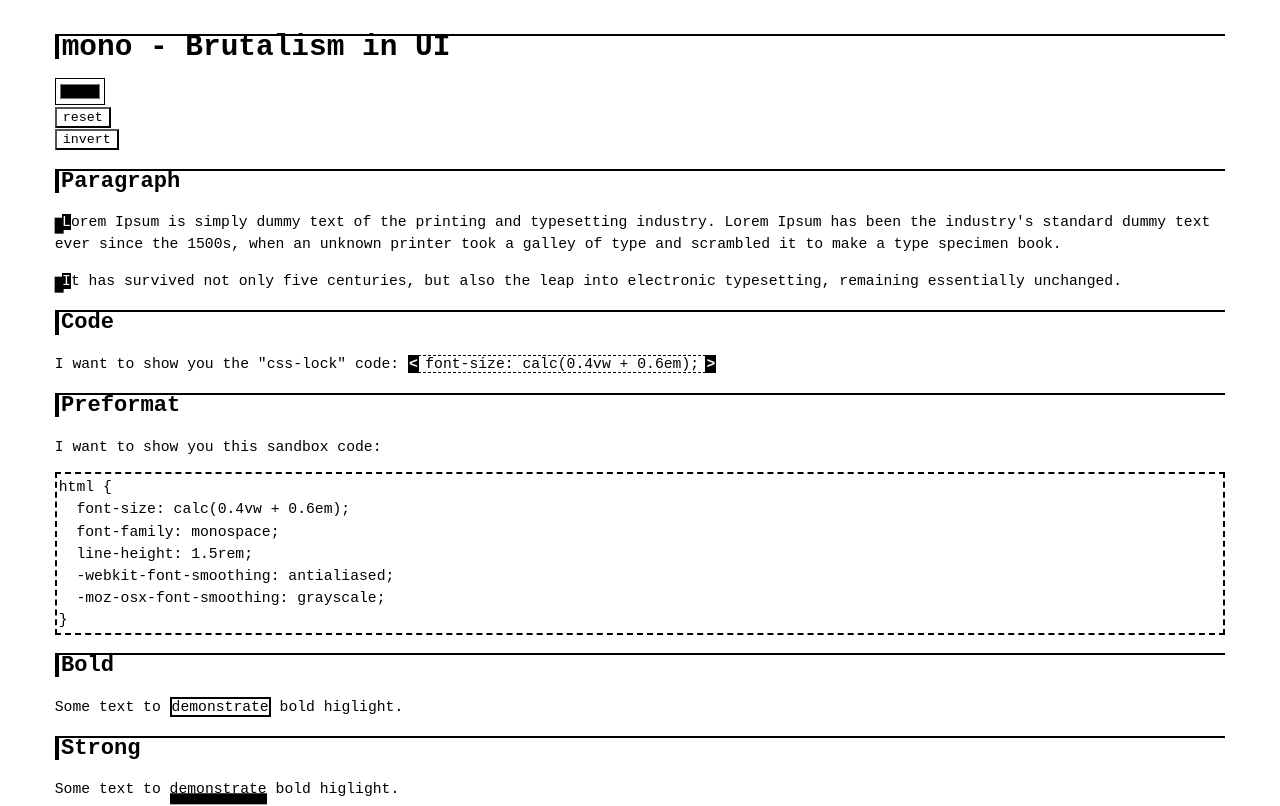
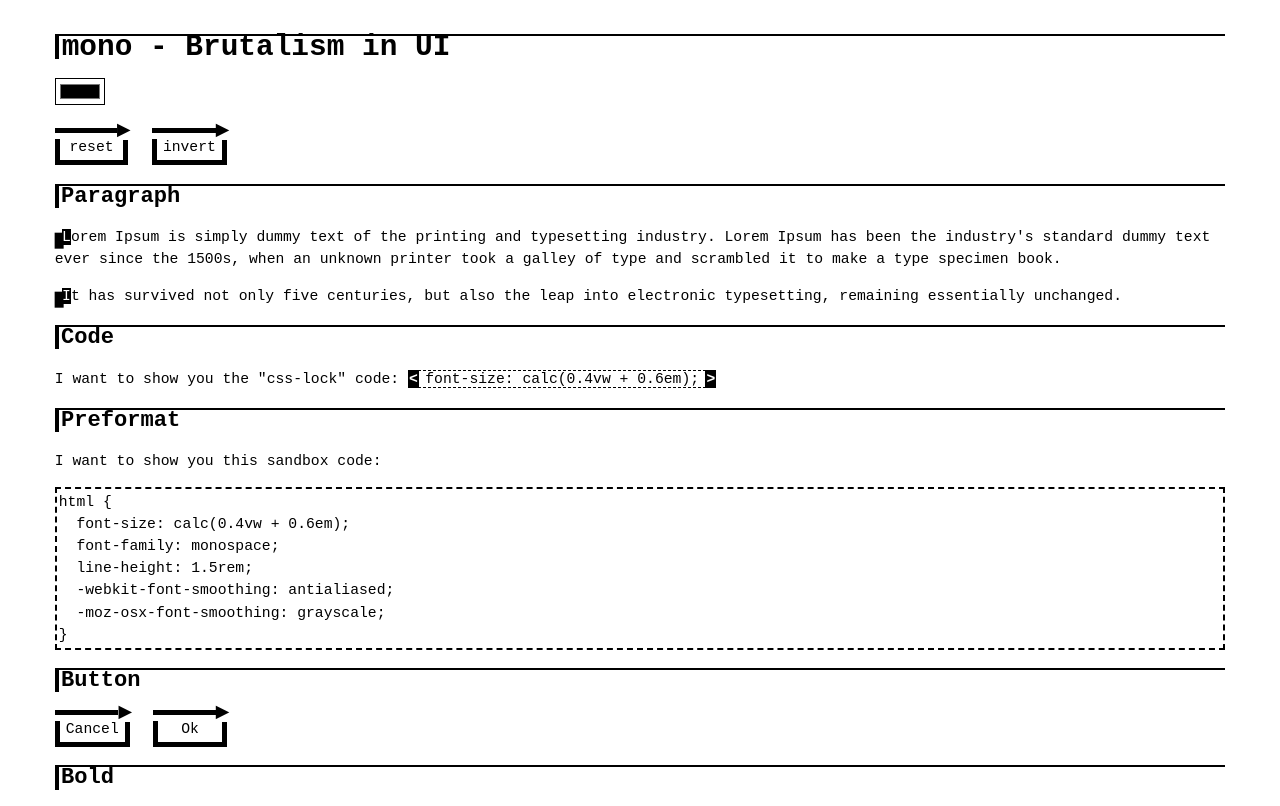
Before and after one commit to artalar/mono, a website built with Vite: page index.html in a window 1280 px wide. Shown: the top 806 px of the page. Built offline with nearby package versions, Linux system fonts and the light colour scheme.

Commit message:
add button

```diff
--- a/index.html
+++ b/index.html
@@ -12,8 +12,8 @@
       <h1>mono - Brutalism in UI</h1>
       <input id="colorpicker" type="color" />
       <br />
+      <br />
       <button id="colorreset">reset</button>
-      <br />
       <button id="colorinvert">invert</button>
       <section>
         <header>
@@ -54,6 +54,13 @@ html {
 }
 </pre
         >
+      </section>
+      <section>
+        <header>
+          <h2 id="button">Button</h2>
+        </header>
+        <button>Cancel</button>
+        <button>Ok</button>
       </section>
       <section>
         <header>
--- a/mono.css
+++ b/mono.css
@@ -16,6 +16,66 @@
 
   color: var(--mono-main);
   background-color: var(--mono-back);
+}
+
+button.mono,
+.mono-all button {
+  position: relative;
+  cursor: pointer;
+  font-size: 1rem;
+  border: 0.4rem solid var(--mono-main);
+  height: 2.5rem;
+  min-width: 5rem;
+  color: var(--mono-main);
+  background-color: var(--mono-back);
+}
+button.mono + button.mono,
+.mono-all button + button {
+  margin-left: 1rem;
+}
+button.mono:before,
+.mono-all button:before {
+  content: '';
+  position: absolute;
+  width: 0.4rem;
+  height: 0.4rem;
+  top: 0;
+  left: -0.4rem;
+  background-color: var(--mono-back);
+}
+button.mono:after,
+.mono-all button:after {
+  content: '▶';
+  position: absolute;
+  font-size: 1.2rem;
+  top: -1rem;
+  right: -0.5rem;
+  background-color: var(--mono-back);
+}
+button.mono:active:after,
+.mono-all button:active:after {
+  font-size: 1.6rem;
+  top: -1.3rem;
+}
+button.mono:focus,
+.mono-all button:focus,
+button.mono:hover,
+.mono-all button:hover {
+  outline: none;
+}
+button.mono:focus:after,
+.mono-all button:focus:after,
+button.mono:hover:after,
+.mono-all button:hover:after {
+  animation: 500ms infinite alternate mono-button-arrow-move;animation-timing-function: easy-out;
+}
+@keyframes mono-button-arrow-move {
+  from {
+    transform: translateX(-10%);
+  }
+  to {
+    transform: translateX(30%);
+  }
 }
 
 ul.mono,
```
